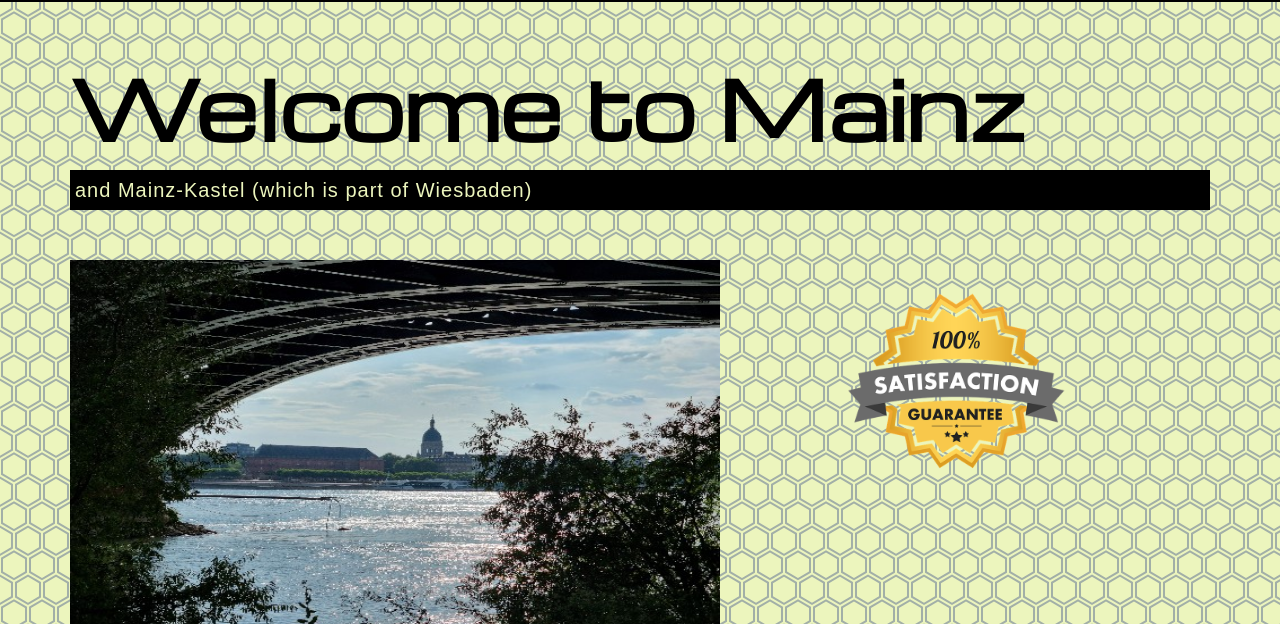
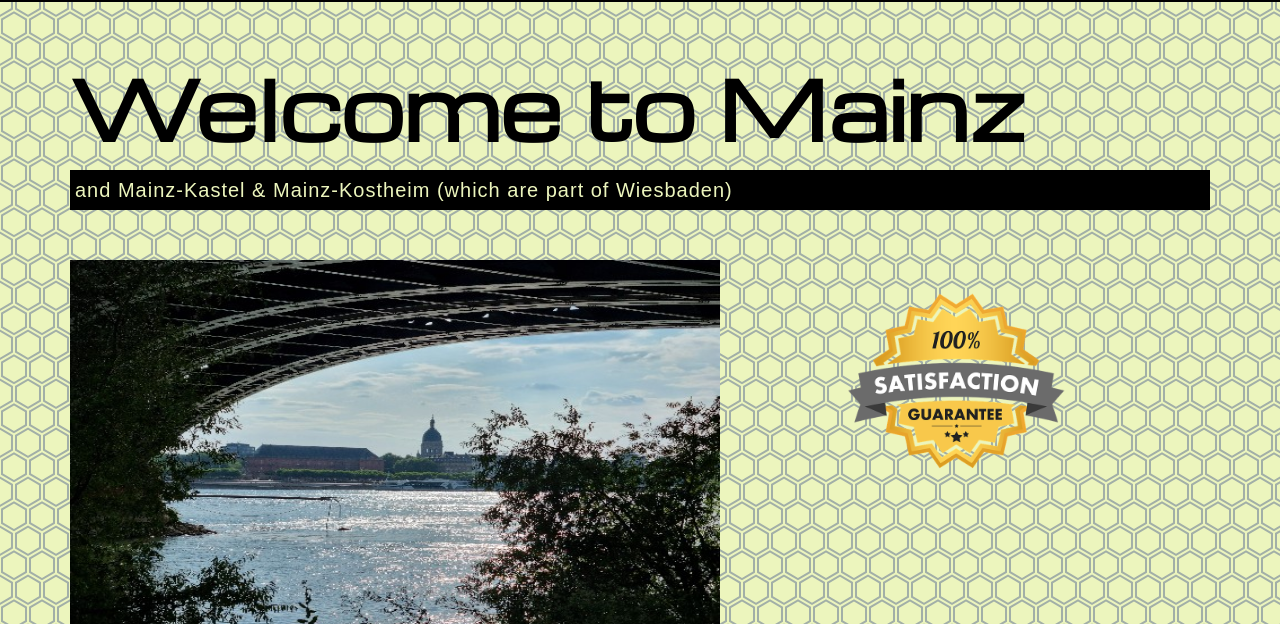
Before and after one commit to RALBERSME/myTown, a plain HTML site: page index.html in a window 1280 px wide. Shown: the part 176-800 px from the top of the page. Drawn offline with nearby package versions, Linux system fonts and the light colour scheme; files whose address does not match are found by name; a web font is replaced by a local one.

Commit message:
Add files via upload

```diff
--- a/index.html
+++ b/index.html
@@ -44,7 +44,7 @@
         <header class="block_header hero_content">
           <h1 class="block__heading">Welcome to Mainz</h1>
           <p class="hero__tagline">
-            and Mainz-Kastel (which is part of Wiesbaden)
+            and Mainz-Kastel & Mainz-Kostheim (which are part of Wiesbaden)
           </p>
         </header>
         <div class="block__images" data-aos="zoom-in">
```
